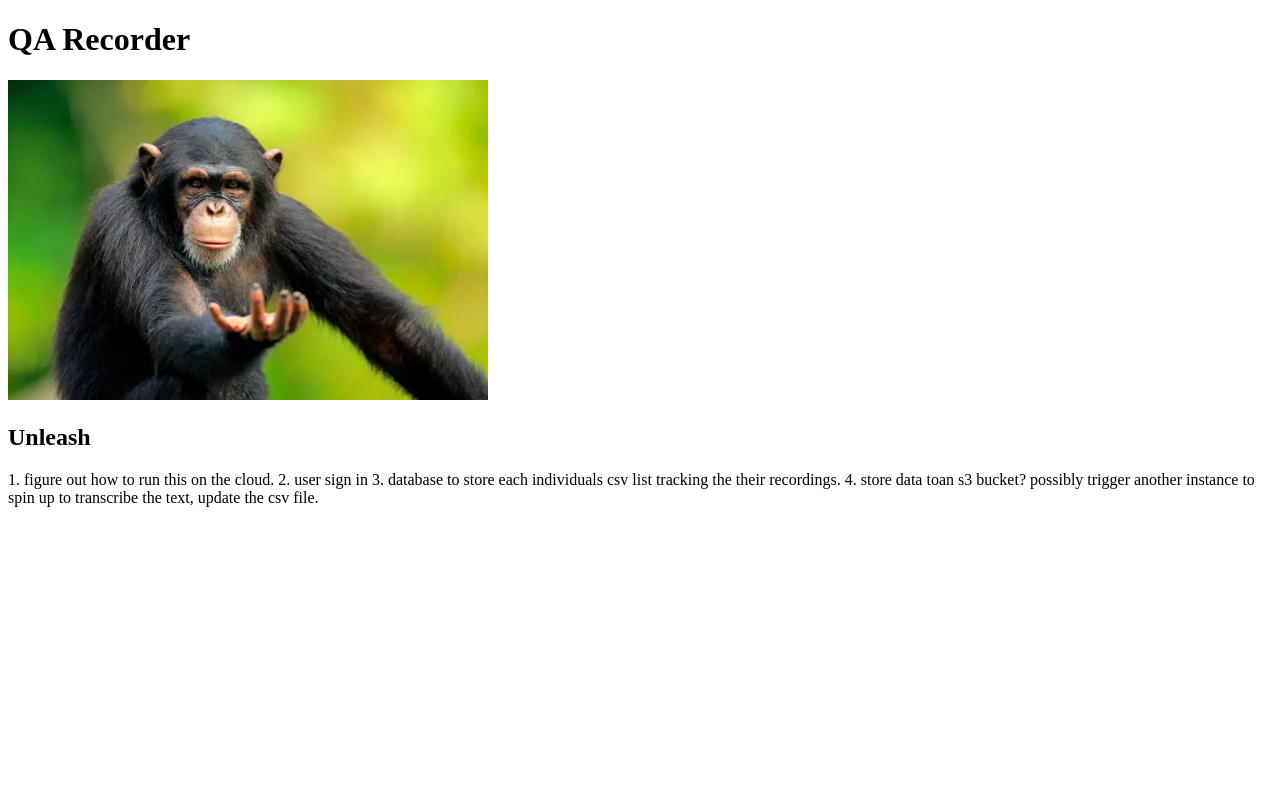
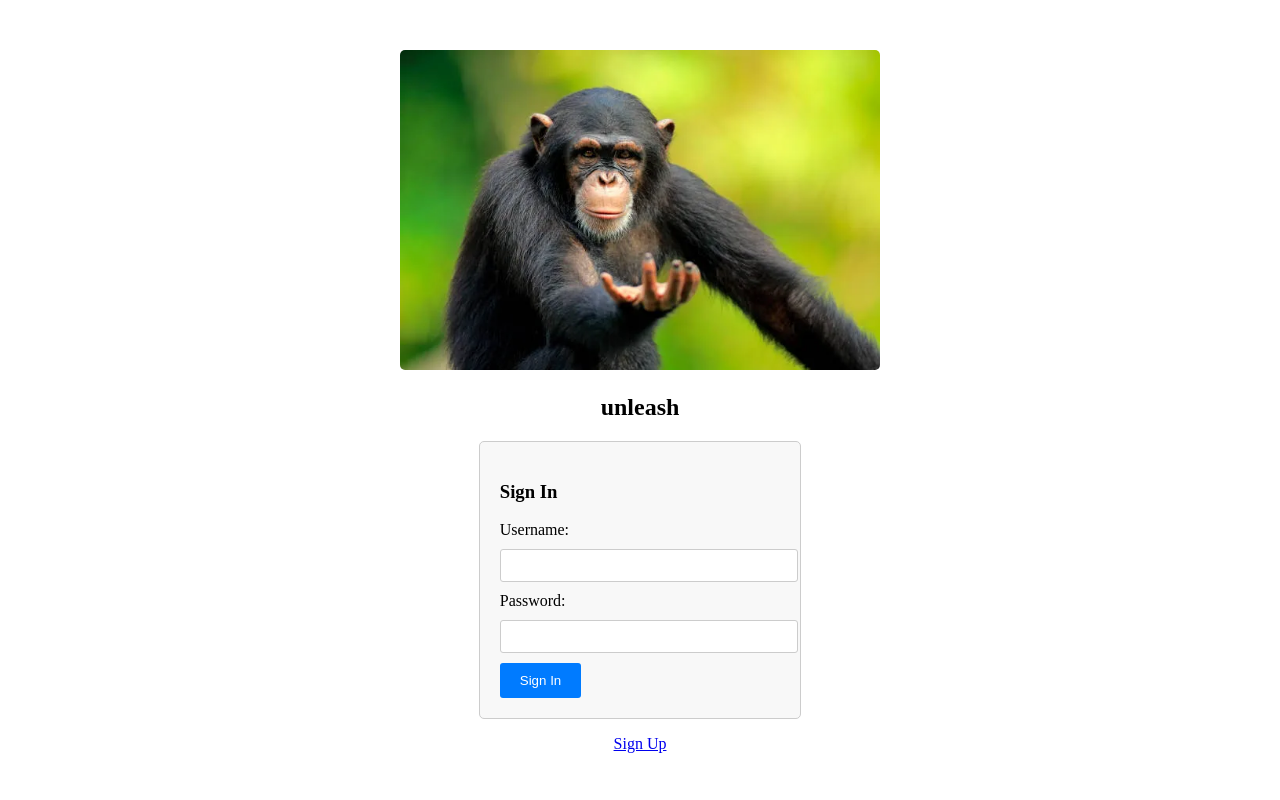
Before and after one commit to Chunt0/Flask, a Flask app: page / in a window 1280 px wide. Run offline with Flask 3, Linux system fonts and the light colour scheme.

Commit message:
2023-08-22 18:50:10

```diff
--- a/web-app/app.py
+++ b/web-app/app.py
@@ -16,30 +16,62 @@ def get_questions():
         questions.pop(0)
     return recorded, questions
 
-def update_question(index):
+def update_question(index,flag):
     # Read the CSV file into a DataFrame
     df = pd.read_csv('data.csv')
 
-    # Update the specific cell
-    df.at[index, 'recorded'] = 1 # Replace 'column_name' with the name of the column you want to modify
-
+    if flag == 1:
+        # Update the specific cell indicating it is being flagged for removal
+        df.at[index, 'recorded'] = 2 # Replace 'column_name' with the name of the column you want to modify
+    else:
+        # Update the specific cell
+        df.at[index, 'recorded'] = 1 # Replace 'column_name' with the name of the column you want to modify
     # Write the DataFrame back to the CSV file
     df.to_csv('data.csv', index=False)
 
+# Sign in screen, asks for username and password or allows new users to make an account
 @app.route('/')
 def index():
     return render_template('index.html')
 
+# Registers a new user, then sends them back to the login screen
+@app.route('/signup')
+def new_user():
+    return render_template('signup.html')
+
+# Loads user page. Allows user to access their questionnare and access other apps as they are developed
+@app.route('/dashboard')
+def user_page():
+    return render_template('dashboard.html')
+
+# Questionnaire that is run when user clicks this app from their user_page
 @app.route('/questionnaire')
 def questionnaire():
     recorded, questions = get_questions()
     return render_template('questionnaire.html', recorded=recorded, questions=questions)
 
+#
 @app.route('/update_question', methods=['POST'])
 def update():
     index = request.json['index']
-    update_question(index)
+    flag = request.json['flag']
+    update_question(index, flag)
     return jsonify(success=True)
+
+@app.route('/login', methods=['GET', 'POST'])
+def login():
+    if request.method == 'POST':
+        username = request.form.get('username')
+        password = request.form.get('password')
+
+        if username in users and users[username] == password:
+            # Successful login
+            return redirect(url_for('dashboard'))  # Redirect to the dashboard page
+        else:
+            error_message = "Invalid credentials. Please try again."
+            return render_template('login.html', error=error_message)
+
+    return render_template('login.html')
 
 if __name__ == '__main__':
     app.run(debug=True)
--- a/web-app/templates/index.html
+++ b/web-app/templates/index.html
@@ -1,24 +1,65 @@
 <!DOCTYPE html>
 <html>
 <head>
-    <title>Question Recorder</title>
+    <title></title>
     <style>
         .image-button {
             display: inline-block;
             cursor: zoom-in;
+            border-radius: 5px;
+        }
+        .login-container {
+            text-align: center;
+            margin-top: 50px;
+        }
+        .login-form {
+            display: inline-block;
+            text-align: left;
+            padding: 20px;
+            border: 1px solid #ccc;
+            border-radius: 5px;
+            background-color: #f8f8f8;
+        }
+        .login-form label {
+            display: block;
+            margin-bottom: 10px;
+        }
+        .login-form input {
+            width: 100%;
+            padding: 8px;
+            margin-bottom: 10px;
+            border: 1px solid #ccc;
+            border-radius: 3px;
+        }
+        .login-form button {
+            padding: 10px 20px;
+            background-color: #007bff;
+            color: white;
+            border: none;
+            border-radius: 3px;
+            cursor: pointer;
         }
     </style>
 </head>
 <body>
-    <h1>QA Recorder</h1>
-    <a href="/questionnaire">
-        <img src="./static/chimpanzee.webp" alt="Button" height="320" class="image-button">
-    </a>
-    <h2>Unleash</h2>
-    <p>1. figure out how to run this on the cloud.
-    2. user sign in
-    3. database to store each individuals csv list tracking the their recordings.
-    4. store data toan s3 bucket? possibly trigger another instance to spin up to transcribe the text, update the csv file.
-    </p>
+
+    <div class="login-container">
+        <h1></h1>
+        <a href="/dashboard">
+            <img src="./static/chimpanzee.webp" alt="Button" height="320" class="image-button">
+        </a>
+        <h2>unleash</h2>
+            <div class="login-form">
+            <h3>Sign In</h3>
+            <form action="/login" method="POST">
+                <label for="username">Username:</label>
+                <input type="text" id="username" name="username" required>
+                <label for="password">Password:</label>
+                <input type="password" id="password" name="password" required>
+                <button type="submit">Sign In</button>
+            </form>
+        </div>
+        <p><a href="/signup">Sign Up</a></p>
+    </div>
 </body>
 </html>
```
Also changed, not shown: web-app/templates/dashboard.html (added, +66 -0 lines), web-app/templates/questionnaire.html (+65 -8 lines), web-app/templates/signup.html (added, +66 -0 lines), web-app/data.csv, web-app/static/smilechimp.jpg (added).
